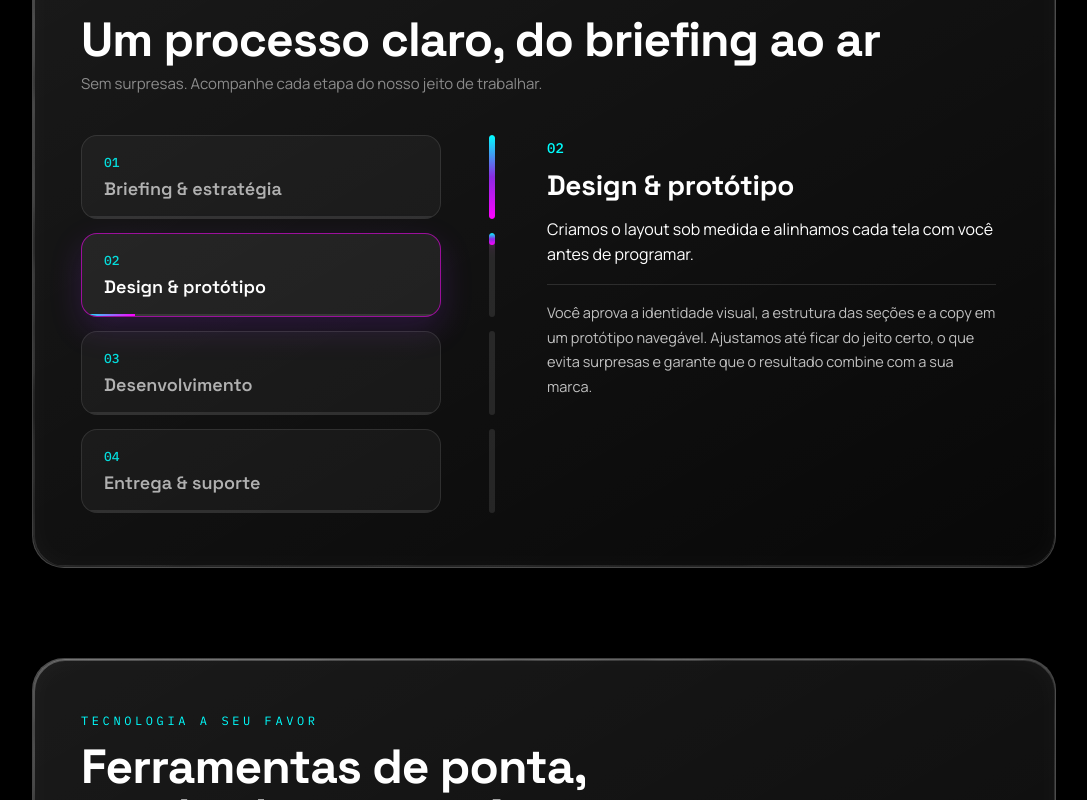
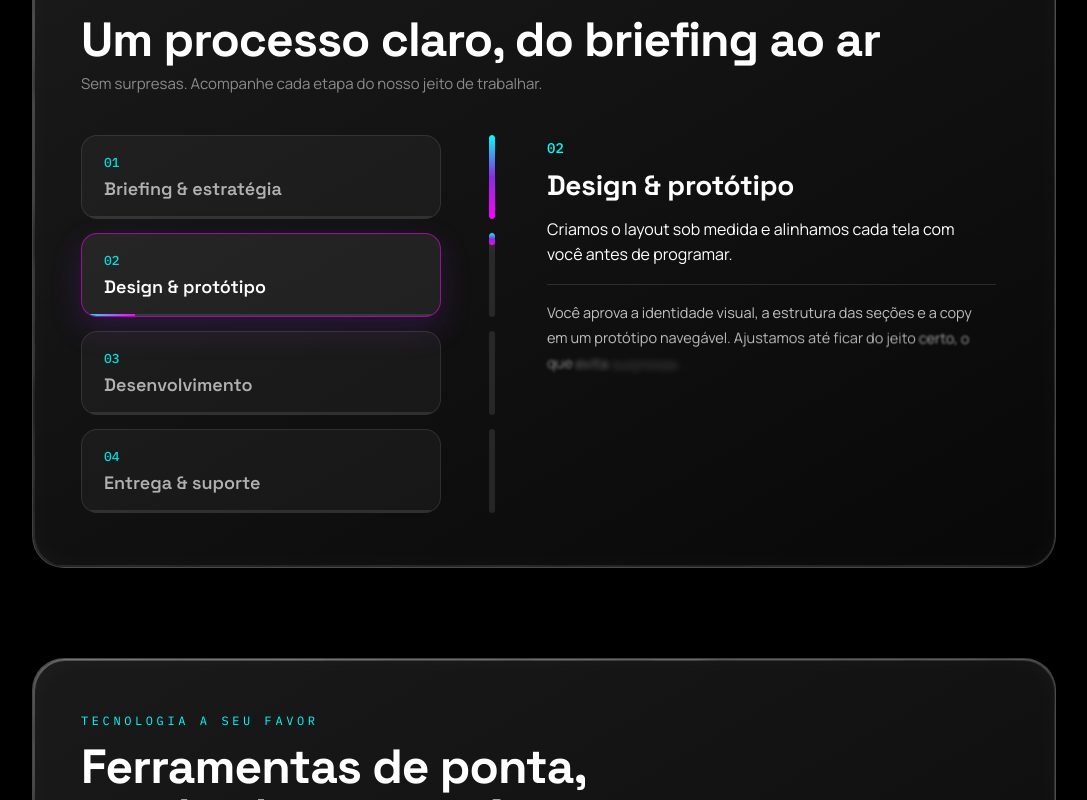
Before and after one commit to coffeecliff/portifolio-frontend, a React (Vite) app: page / in a window 1280 px wide. Shown: the part 6320-7120 px from the top of the page, without its empty margins (96-1183 px from the left). Built offline with nearby package versions, Linux system fonts and the light colour scheme.

Commit message:
Animação de texto em sessão process

```diff
--- a/src/sections/Process/Process.module.css
+++ b/src/sections/Process/Process.module.css
@@ -149,10 +149,6 @@
   max-width: 46ch;
 }
 
-.detailContentAnimated {
-  animation: detailFade 0.45s ease;
-}
-
 @keyframes detailFade {
   from {
     opacity: 0;
@@ -171,6 +167,28 @@
   font-size: 14px;
   color: var(--color-cyan);
   margin-bottom: 10px;
+}
+
+.detailStepAnimated {
+  animation: detailFade 0.3s ease;
+}
+
+/* Cada palavra do título/descrição entra com blur + fade escalonados,
+   criando a sensação de texto "sendo escrito" com rastro de fadeout. */
+.word {
+  display: inline-block;
+  opacity: 0;
+  filter: blur(6px);
+  transform: translateY(4px);
+  animation: wordReveal 0.42s cubic-bezier(0.16, 1, 0.3, 1) both;
+}
+
+@keyframes wordReveal {
+  to {
+    opacity: 1;
+    filter: blur(0);
+    transform: none;
+  }
 }
 
 .detailTitle {
--- a/src/sections/Process/Process.tsx
+++ b/src/sections/Process/Process.tsx
@@ -7,6 +7,45 @@ import styles from './Process.module.css';
 
 /** Duração de cada etapa em autoplay antes de avançar para a próxima. */
 const AUTOPLAY_MS = 6000;
+
+/** Intervalo entre o início da animação de cada palavra, em ms. */
+const WORD_STEP_MS = 22;
+
+type TypeRevealProps = {
+  text: string;
+  as: 'h3' | 'p';
+  className: string;
+  baseDelay: number;
+  motionAllowed: boolean;
+};
+
+/**
+ * Quebra o texto em palavras e anima cada uma com blur + fade escalonados,
+ * simulando o texto "sendo escrito" com um rastro de fadeout — em vez de um
+ * cursor de máquina de escrever literal, que destoaria do resto da seção.
+ */
+function TypeReveal({ text, as: Tag, className, baseDelay, motionAllowed }: TypeRevealProps) {
+  if (!motionAllowed) {
+    return <Tag className={className}>{text}</Tag>;
+  }
+
+  const words = text.split(' ').filter(Boolean);
+
+  return (
+    <Tag className={className}>
+      {words.map((word, index) => (
+        <span
+          key={index}
+          className={styles.word}
+          style={{ animationDelay: `${baseDelay + index * WORD_STEP_MS}ms` }}
+        >
+          {word}
+          {index < words.length - 1 ? ' ' : ''}
+        </span>
+      ))}
+    </Tag>
+  );
+}
 
 /**
  * "Como trabalhamos" — títulos das etapas à esquerda avançam sozinhos (ou por
@@ -137,18 +176,37 @@ export function Process() {
           </div>
 
           <div className={styles.detail} aria-live="polite">
-            <div
-              key={current.step}
-              className={
-                motionAllowed
-                  ? [styles.detailContent, styles.detailContentAnimated].join(' ')
-                  : styles.detailContent
-              }
-            >
-              <span className={styles.detailStep}>{current.step}</span>
-              <h3 className={styles.detailTitle}>{current.title}</h3>
-              <p className={styles.detailDesc}>{current.desc}</p>
-              <p className={styles.detailBody}>{current.detail}</p>
+            <div key={current.step} className={styles.detailContent}>
+              <span
+                className={
+                  motionAllowed
+                    ? [styles.detailStep, styles.detailStepAnimated].join(' ')
+                    : styles.detailStep
+                }
+              >
+                {current.step}
+              </span>
+              <TypeReveal
+                as="h3"
+                text={current.title}
+                className={styles.detailTitle}
+                baseDelay={70}
+                motionAllowed={motionAllowed}
+              />
+              <TypeReveal
+                as="p"
+                text={current.desc}
+                className={styles.detailDesc}
+                baseDelay={180}
+                motionAllowed={motionAllowed}
+              />
+              <TypeReveal
+                as="p"
+                text={current.detail}
+                className={styles.detailBody}
+                baseDelay={320}
+                motionAllowed={motionAllowed}
+              />
             </div>
           </div>
         </div>
```
